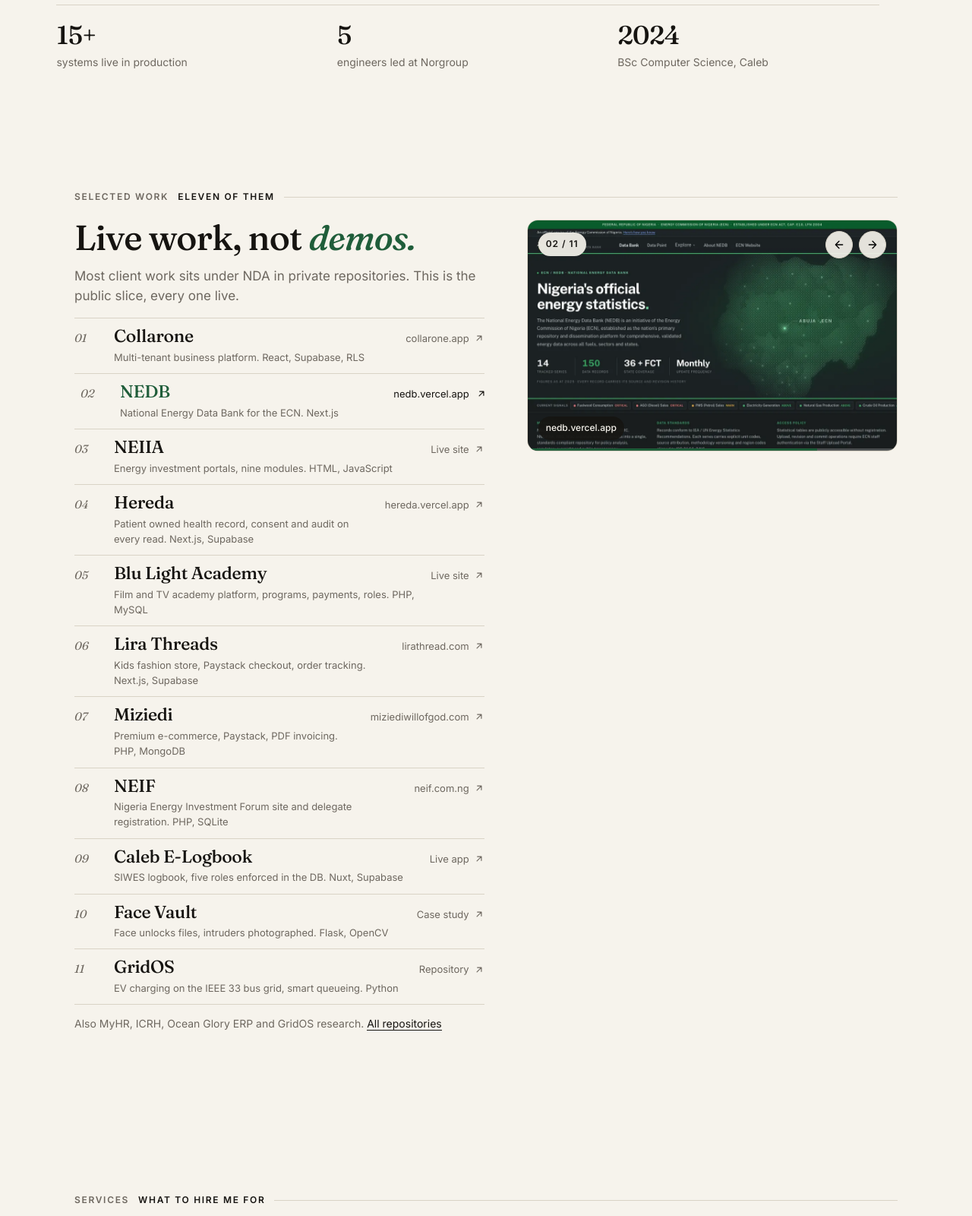
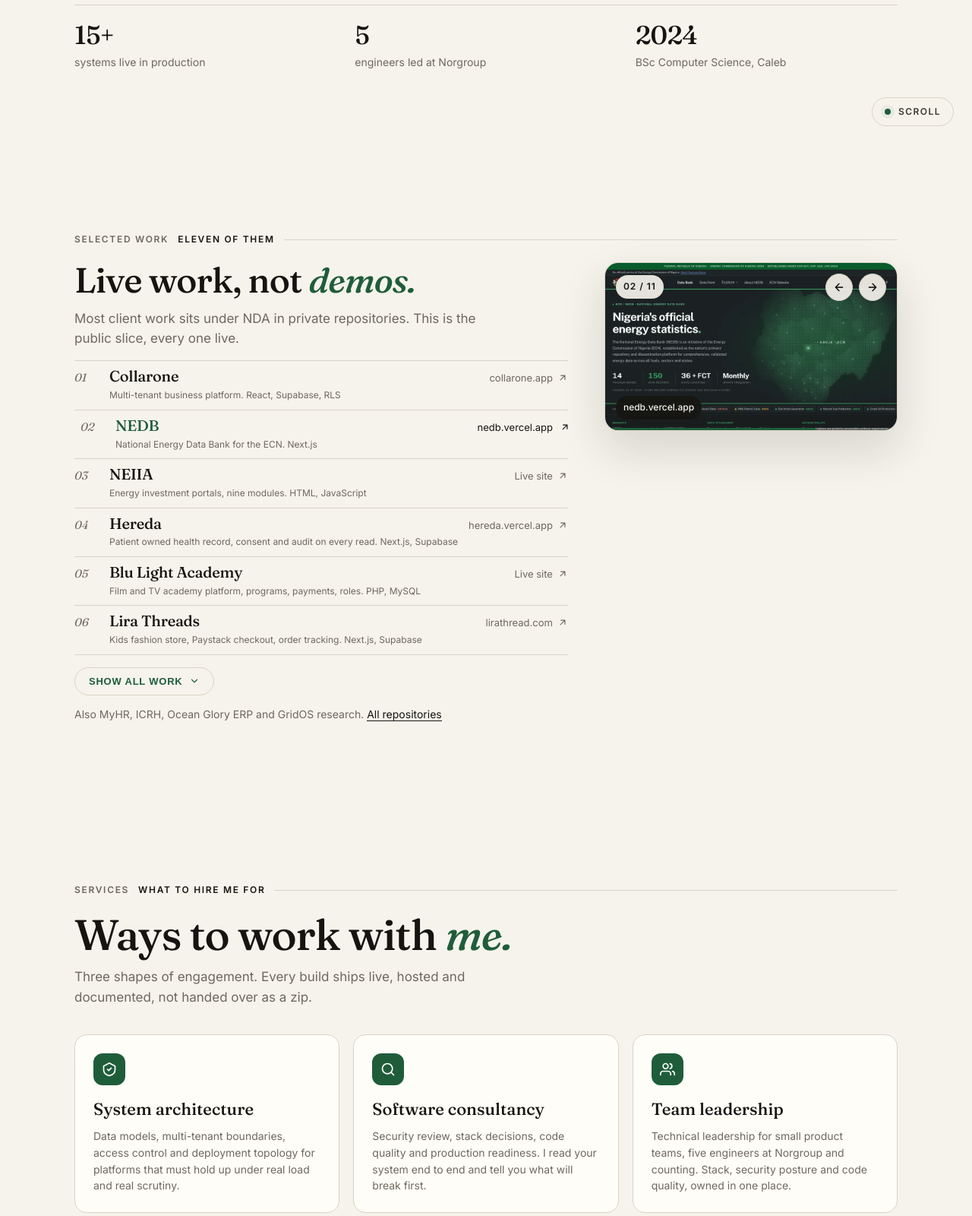
Before and after one commit to micheal-p/portfolio, a plain HTML site: page index.html in a window 1280 px wide. Shown: the part 800-2400 px from the top of the page at 76% size. Drawn offline with Linux system fonts and the light colour scheme.

Commit message:
Fix hero scroll pill, enlarge preview, collapsed work list with see more, repair experience layout
- Scroll pill: restored base rule (had been swallowed by phone media query), bottom right, clear of facts and portrait
- Preview card: grid .92fr 1.08fr, aspect 16/9.2, stronger shadow
- Work index: first six visible, rest behind Show all work toggle
- Experience: rebuilt five rows, More detail collapsibles

Co-Authored-By: Claude Opus 5 <noreply@anthropic.com>

```diff
--- a/index.html
+++ b/index.html
@@ -116,6 +116,7 @@
         .lede { font-size: 17px; color: var(--muted); max-width: 560px; }
 
         /* Hero */
+        .hero { padding-bottom: 88px; } .hero .wrap { padding-bottom: 8px; }
         .hero .wrap { display: grid; grid-template-columns: 1.25fr .75fr; gap: 56px; align-items: center; }
         .hero .tag { font-size: 14px; font-weight: 500; color: var(--muted); margin-bottom: 26px; display: flex; align-items: center; gap: 10px; }
         .hero .tag::before { content: ""; width: 8px; height: 8px; border-radius: 50%; background: var(--accent); }
@@ -152,7 +153,7 @@
         .portrait { display: flex; justify-content: center; }
         .portrait .disc {
             position: relative;
-            width: min(40vh, 380px); height: min(40vh, 380px);
+            width: min(46vh, 430px); height: min(46vh, 430px);
             border-radius: 50%;
             background: var(--paper-2);
             display: flex; align-items: center; justify-content: center;
@@ -177,39 +178,35 @@
         .facts small { font-size: 14px; color: var(--muted); }
 
         /* Work */
-        .work-grid { display: grid; grid-template-columns: 1.05fr .95fr; gap: 56px; align-items: start; }
+        .work-grid { display: grid; grid-template-columns: .92fr 1.08fr; gap: 48px; align-items: start; }
         .work-grid h2.display { font-size: clamp(34px, 3.6vw, 48px); }
         .index { border-top: 1px solid var(--line); }
-        .index a {
-            display: grid;
-            grid-template-columns: 34px 1fr auto;
-            gap: 18px;
-            align-items: baseline;
-            padding: 11px 0;
+        .index a { display: grid; grid-template-columns: 32px 1fr auto; gap: 14px; align-items: baseline; padding: 9px 0;
             border-bottom: 1px solid var(--line);
             transition: padding-left .25s ease;
         }
         .index a:hover, .index a.is-active { padding-left: 8px; }
         .index .num { font-family: var(--serif); font-style: italic; font-size: 15px; color: var(--muted); }
-        .index .name { font-family: var(--serif); font-weight: 500; font-size: 23px; line-height: 1.1; letter-spacing: -.015em; }
-        .index .meta { display: block; font-size: 13px; color: var(--muted); margin-top: 3px; }
+        .index .name { font-family: var(--serif); font-weight: 500; font-size: 20px; line-height: 1.1; letter-spacing: -.015em; }
+        .index .meta { display: block; font-size: 12px; color: var(--muted); margin-top: 2px; white-space: nowrap; overflow: hidden; text-overflow: ellipsis; max-width: 100%; }
         .index a:hover .name, .index a.is-active .name { color: var(--accent); }
         .index .go { font-size: 13px; color: var(--muted); display: inline-flex; align-items: center; gap: 6px; white-space: nowrap; }
         .index .go svg { width: 14px; height: 14px; transition: transform .25s ease; }
         .index a:hover .go svg, .index a.is-active .go svg { transform: translateX(3px); }
         .index a:hover .go, .index a.is-active .go { color: var(--ink); }
+        @keyframes pulse { 0%,100% { box-shadow: 0 0 0 0 rgba(31,93,58,.35); } 50% { box-shadow: 0 0 0 6px rgba(31,93,58,0); } }
+        .sh-dot { width: 8px; height: 8px; border-radius: 50%; background: var(--accent); animation: pulse 1.8s ease-in-out infinite; }
         .more { margin-top: 14px; font-size: 14px; color: var(--muted); }
+        .index a.extra { display: none; }
+        .index.expanded a.extra { display: grid; }
+        .show-more { margin-top: 16px; display: inline-flex; align-items: center; gap: 8px; font-size: 13px; font-weight: 600; letter-spacing: .06em; text-transform: uppercase; color: var(--accent); background: none; border: 1px solid var(--line); border-radius: 999px; padding: 10px 18px; cursor: pointer; transition: background .2s, color .2s; }
+        .show-more:hover { background: var(--accent); color: #fff; border-color: var(--accent); }
+        .show-more .chev { width: 14px; height: 14px; transition: transform .25s ease; }
+        .index.expanded ~ .show-more .chev { transform: rotate(180deg); }
         .more a { color: var(--ink); border-bottom: 1px solid var(--ink); }
         .more a:hover { color: var(--accent); border-color: var(--accent); }
 
-        .preview {
-            position: sticky; top: calc(var(--nav-h) + 24px); position: -webkit-sticky; top: calc(var(--nav-h) + 24px);
-            border-radius: 14px;
-            overflow: hidden;
-            background: var(--paper-2);
-            border: 1px solid var(--line);
-            aspect-ratio: 16 / 10;
-        }
+        .preview { position: sticky; top: calc(var(--nav-h) + 24px); position: -webkit-sticky; top: calc(var(--nav-h) + 24px); border-radius: 18px; overflow: hidden; background: var(--paper-2); border: 1px solid var(--line); aspect-ratio: 16 / 9.2; box-shadow: 0 24px 60px rgba(22,20,17,.14); }
         .preview .frame {
             position: absolute; inset: 0;
             opacity: 0; transition: opacity .35s ease;
@@ -252,11 +249,18 @@
 
         /* Experience */
         .rows { border-top: 1px solid var(--line); }
-        .row { display: grid; grid-template-columns: 170px 1fr; gap: 28px; padding: 20px 0; border-bottom: 1px solid var(--line); }
+        .row { display: grid; grid-template-columns: 200px 1fr; gap: 32px; padding: 20px 0; border-bottom: 1px solid var(--line); align-items: start; }
         .row .when { font-family: var(--serif); font-style: italic; font-size: 16px; color: var(--muted); padding-top: 2px; }
         .row h3 { font-family: var(--serif); font-weight: 500; font-size: 24px; line-height: 1.1; letter-spacing: -.015em; }
         .row .org { font-size: 14px; color: var(--muted); margin: 4px 0 8px; }
         .row p { font-size: 15px; color: var(--ink-2); max-width: 680px; }
+
+        .more-detail { margin-top: 10px; font-size: 14px; color: var(--muted); }
+        .more-detail summary { cursor: pointer; font-size: 13px; font-weight: 600; letter-spacing: .04em; text-transform: uppercase; color: var(--accent); list-style: none; display: inline-flex; align-items: center; gap: 6px; padding: 6px 0; }
+        .more-detail summary::-webkit-details-marker { display: none; }
+        .more-detail summary::after { content: '+'; font-size: 16px; line-height: 1; font-weight: 400; }
+        .more-detail[open] summary::after { content: '−'; }
+        .more-detail p { margin-top: 6px; color: var(--ink-2); max-width: 680px; }
 
         /* Contact */
         .contact-grid { display: grid; grid-template-columns: 1fr 1fr; gap: 64px; align-items: start; }
@@ -302,6 +306,8 @@
         .rv.in { opacity: 1; transform: none; }
         @media (prefers-reduced-motion: reduce) { .rv { opacity: 1; transform: none; transition: none; } html { scroll-behavior: auto; } }
 
+        .scroll-hint { position: absolute; right: 24px; bottom: 24px; display: inline-flex; align-items: center; gap: 10px; color: var(--ink-2); font-size: 12px; font-weight: 600; letter-spacing: .12em; text-transform: uppercase; background: rgba(246,243,236,.85); border: 1px solid var(--line); border-radius: 999px; padding: 9px 16px; backdrop-filter: blur(8px); }
+
         /* Phone: its own layout */
         .mbar { display: none; }
         @media (max-width: 860px) {
@@ -314,7 +320,6 @@
         .mmenu a { display: flex; align-items: center; justify-content: space-between; padding: 14px 4px; font-size: 18px; font-weight: 600; border-bottom: 1px solid var(--line); }
         .mmenu a:last-child { border-bottom: 0; }
         .mmenu a small { font-size: 13px; font-weight: 500; color: var(--muted); }
-        .scroll-hint { display: none; }
         .offers { grid-template-columns: 1fr; }
             nav a { font-size: 13px; }
             nav a.cta, nav .hide-m { display: none; }
@@ -365,6 +370,7 @@
             .contact-grid { grid-template-columns: 1fr; gap: 20px; }
             footer { flex-direction: column; gap: 6px; margin-top: 24px; }
 
+            .scroll-hint { left: 20px; right: auto; bottom: 84px; }
             .mbar {
                 display: flex; gap: 10px;
                 position: fixed; left: 0; right: 0; bottom: 0; z-index: 100;
@@ -429,7 +435,7 @@
                 <div><strong>2024</strong><small>BSc Computer Science, Caleb</small></div>
             </div>
         </div>
-    <a class="scroll-hint" href="#work">Scroll <svg viewBox="0 0 24 24" fill="none" stroke="currentColor" stroke-width="2" stroke-linecap="round" stroke-linejoin="round"><path d="M12 5v14M5 12l7 7 7-7"/></svg></a>
+    <a class="scroll-hint" href="#work" aria-label="Scroll to selected work"><span class="sh-dot" aria-hidden="true"></span><span>Scroll</span></a>
     </section>
 
     <!-- Work -->
@@ -471,32 +477,33 @@
             <span><span class="name">Lira Threads</span><span class="meta">Kids fashion store, Paystack checkout, order tracking. Next.js, Supabase</span></span>
             <span class="go"><span>lirathread.com</span><svg viewBox="0 0 24 24" fill="none" stroke="currentColor" stroke-width="2" stroke-linecap="round" stroke-linejoin="round"><path d="M7 17 17 7M8 7h9v9"/></svg></span>
         </a>
-        <a href="https://www.miziediwillofgod.com" target="_blank" rel="noopener" data-preview="p-miziedi">
+        <a href="https://www.miziediwillofgod.com" target="_blank" rel="noopener" data-preview="p-miziedi" class="extra">
             <span class="num">07</span><span class="thumb"><img src="shots/miziedi.webp" alt=""></span>
             <span><span class="name">Miziedi</span><span class="meta">Premium e-commerce, Paystack, PDF invoicing. PHP, MongoDB</span></span>
             <span class="go"><span>miziediwillofgod.com</span><svg viewBox="0 0 24 24" fill="none" stroke="currentColor" stroke-width="2" stroke-linecap="round" stroke-linejoin="round"><path d="M7 17 17 7M8 7h9v9"/></svg></span>
         </a>
-        <a href="https://neif.com.ng" target="_blank" rel="noopener" data-preview="p-neif">
+        <a href="https://neif.com.ng" target="_blank" rel="noopener" data-preview="p-neif" class="extra">
             <span class="num">08</span><span class="thumb"><img src="shots/neif.webp" alt=""></span>
             <span><span class="name">NEIF</span><span class="meta">Nigeria Energy Investment Forum site and delegate registration. PHP, SQLite</span></span>
             <span class="go"><span>neif.com.ng</span><svg viewBox="0 0 24 24" fill="none" stroke="currentColor" stroke-width="2" stroke-linecap="round" stroke-linejoin="round"><path d="M7 17 17 7M8 7h9v9"/></svg></span>
         </a>
-        <a href="https://e-logbook-theta.vercel.app" target="_blank" rel="noopener" data-preview="p-elogbook">
+        <a href="https://e-logbook-theta.vercel.app" target="_blank" rel="noopener" data-preview="p-elogbook" class="extra">
                             <span class="num">09</span><span class="thumb"><img src="shots/elogbook.webp" alt=""></span>
                             <span><span class="name">Caleb E-Logbook</span><span class="meta">SIWES logbook, five roles enforced in the DB. Nuxt, Supabase</span></span>
                             <span class="go"><span>Live app</span><svg viewBox="0 0 24 24" fill="none" stroke="currentColor" stroke-width="2" stroke-linecap="round" stroke-linejoin="round"><path d="M7 17 17 7M8 7h9v9"/></svg></span>
                         </a>
-                        <a href="https://face-vault-show.vercel.app" target="_blank" rel="noopener" data-preview="p-facevault">
+                        <a href="https://face-vault-show.vercel.app" target="_blank" rel="noopener" data-preview="p-facevault" class="extra">
                             <span class="num">10</span><span class="thumb"><img src="shots/facevault.webp" alt=""></span>
                             <span><span class="name">Face Vault</span><span class="meta">Face unlocks files, intruders photographed. Flask, OpenCV</span></span>
                             <span class="go"><span>Case study</span><svg viewBox="0 0 24 24" fill="none" stroke="currentColor" stroke-width="2" stroke-linecap="round" stroke-linejoin="round"><path d="M7 17 17 7M8 7h9v9"/></svg></span>
                         </a>
-                        <a href="https://github.com/micheal-p/GridOS" target="_blank" rel="noopener" data-preview="p-gridos">
+                        <a href="https://github.com/micheal-p/GridOS" target="_blank" rel="noopener" data-preview="p-gridos" class="extra">
                             <span class="num">11</span><span class="thumb"></span>
                             <span><span class="name">GridOS</span><span class="meta">EV charging on the IEEE 33 bus grid, smart queueing. Python</span></span>
                             <span class="go"><span>Repository</span><svg viewBox="0 0 24 24" fill="none" stroke="currentColor" stroke-width="2" stroke-linecap="round" stroke-linejoin="round"><path d="M7 17 17 7M8 7h9v9"/></svg></span>
                         </a>
                     </div>
+                    <button class="show-more" id="showMoreBtn" type="button" aria-expanded="false">Show all work <svg class="chev" viewBox="0 0 24 24" fill="none" stroke="currentColor" stroke-width="2" stroke-linecap="round" stroke-linejoin="round"><path d="m6 9 6 6 6-6"/></svg></button>
                     <p class="more">Also MyHR, ICRH, Ocean Glory ERP and GridOS research. <a href="https://github.com/micheal-p?tab=repositories" target="_blank" rel="noopener">All repositories</a></p>
                 </div>
                 <div class="preview rv" id="preview" aria-hidden="true">
@@ -575,12 +582,12 @@
             <h2 class="display rv">Where I have <em>worked.</em></h2>
                         <div class="rows rv" style="margin-top:22px">
                 <div class="row">
-                    <div class="row">
                     <div class="when">2026 to present</div>
                     <div>
                         <h3>Sole Engineer, AI and Policy Startup</h3>
                         <div class="org">AI, government and policy venture, Lagos</div>
                         <p>Building the full product as the only engineer, from architecture and data model to deployment. Focus on AI systems for public sector and policy workflows.</p>
+                        <details class="more-detail"><summary>More detail</summary><p>Own the whole stack alone, product design through infra, so decisions ship without handoff loss. AI grounded in public data, with audit trails policy teams can defend.</p></details>
                     </div>
                 </div>
                 <div class="row">
@@ -589,6 +596,7 @@
                         <h3>Technology Team Lead</h3>
                         <div class="org">Norgroup Ltd, Lagos</div>
                         <p>Technical lead for the company's digital product portfolio, including a platform delivered with Nigerian federal government stakeholders. I coordinate a team of five across backend, frontend and product design, and own the decisions on stack, security posture and code quality.</p>
+                        <details class="more-detail"><summary>More detail</summary><p>Multi tenant platform work, national energy data systems and client products, taken from data model through deployment, payments and security review.</p></details>
                     </div>
                 </div>
                 <div class="row">
@@ -597,6 +605,7 @@
                         <h3>Store Operations Assistant, NYSC</h3>
                         <div class="org">Studio Press Nigeria Ltd, Lagos</div>
                         <p>Managed inventory operations on SAP, validating stock movement requests and goods receipt notes at 98 percent accuracy. Certificate of National Service issued January 2026.</p>
+                        <details class="more-detail"><summary>More detail</summary><p>High volume reconciliation work, process discipline carried into engineering practice, accuracy under audit.</p></details>
                     </div>
                 </div>
                 <div class="row">
@@ -605,6 +614,7 @@
                         <h3>Lead UI/UX Developer</h3>
                         <div class="org">ZestRein Ltd, Lagos</div>
                         <p>Led design projects for small businesses, drafted product requirement documents and ran the product lifecycle from idea to deployment.</p>
+                        <details class="more-detail"><summary>More detail</summary><p>Early product craft, requirements to launch, the habit that later became team leadership.</p></details>
                     </div>
                 </div>
                 <div class="row">
@@ -613,6 +623,7 @@
                         <h3>Industrial Trainee, SIWES</h3>
                         <div class="org">Nigerian Breweries Plc</div>
                         <p>Enterprise IT support, networking and system operations in a large industrial environment.</p>
+                        <details class="more-detail"><summary>More detail</summary><p>Production systems at scale, uptime mindset, incident handling, first exposure to enterprise reliability.</p></details>
                     </div>
                 </div>
             </div>
@@ -732,6 +743,17 @@
             document.addEventListener('visibilitychange', function(){ if (document.hidden) cancelAnimationFrame(raf); else startTimer(); });
             render(); startTimer();
 
+            // Show more / less for work index
+            var idxEl = document.getElementById('index');
+            var smBtn = document.getElementById('showMoreBtn');
+            if (idxEl && smBtn) {
+                smBtn.addEventListener('click', function(){
+                    var open = idxEl.classList.toggle('expanded');
+                    smBtn.setAttribute('aria-expanded', open ? 'true' : 'false');
+                    smBtn.firstChild.textContent = open ? 'Show less ' : 'Show all work ';
+                });
+            }
+
             // Nav highlight
             var links = document.querySelectorAll('nav a[href^="#"]');
             var sections = Array.prototype.slice.call(document.querySelectorAll('section'));
```
Lines whose indentation alone changed are shown as unchanged.
